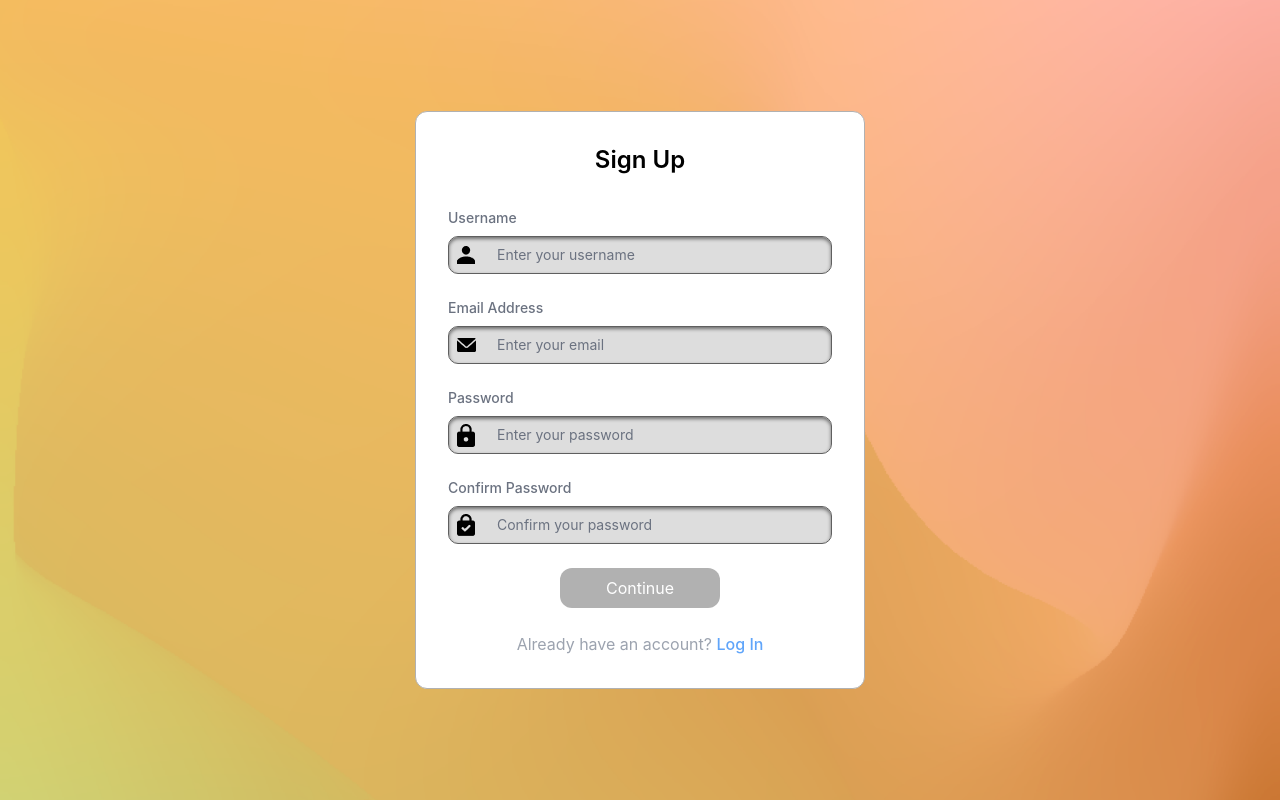
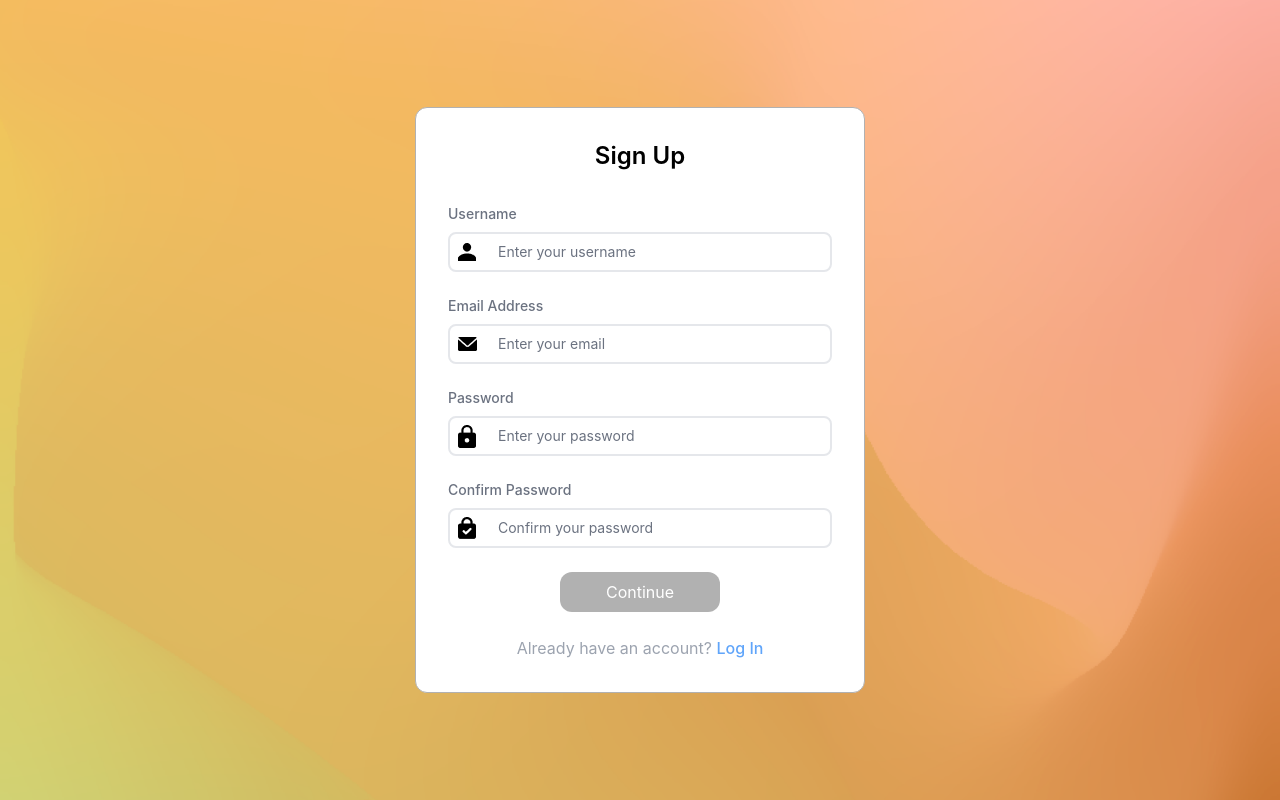
Before and after one commit to naman-sonawane/freely, a React (Vite) app in the folder frontend/: page /signup in a window 1280 px wide. Built offline with nearby package versions, Linux system fonts and the light colour scheme.

Commit message:
fixed some absolutely atrocious styles

```diff
--- a/frontend/src/pages/LandingPage/components/Features.tsx
+++ b/frontend/src/pages/LandingPage/components/Features.tsx
@@ -3,8 +3,6 @@ import React from 'react';
 import LiveIcon from './assets/Live.svg';
 import LearningIcon from './assets/Leaning.svg';
 import RecordIcon from './assets/Record.svg';
-import AnalyticsIcon from './assets/Analytics.svg';
-import LockIcon from './assets/Lock.svg';
 import Elipse from './assets/Elipse-Bottom.svg';
 
 const features = [
@@ -22,16 +20,6 @@ const features = [
     icon: <img src={RecordIcon} alt="Interactive Progression Tree" className="object-contain transition-transform duration-300 hover:scale-105" />,
     title: 'Interactive Progression Tree',
     description: 'Explore and learn new skills with a visual roadmap tailored to your chosen topics.',
-  },
-  {
-    icon: <img src={AnalyticsIcon} alt="Dynamic Quiz Creator" className="object-contain transition-transform duration-300 hover:scale-105" />,
-    title: 'Dynamic Quiz Creator',
-    description: 'Test your knowledge with automatically generated quizzes based on your learning path.',
-  },
-  {
-    icon: <img src={LockIcon} alt="Goal-Oriented Learning" className="object-contain transition-transform duration-300 hover:scale-105" />,
-    title: 'Goal-Oriented Learning',
-    description: 'Align your learning activities with your personal and professional goals, and track your progress.',
   },
 ];
 
--- a/frontend/src/pages/Log In/LogIn.tsx
+++ b/frontend/src/pages/Log In/LogIn.tsx
@@ -55,14 +55,7 @@ const LoginPage: React.FC = () => {
 
                 <div className="mb-6 relative">
                     <h2 className="text-sm text-gray-500 font-medium mb-2">Username or Email</h2>
-                    <div className="input-container flex items-center relative p-2 w-[24rem] rounded-lg text-gray-500 focus-within:text-black focus-within:border-blue-500"
-                        style={{
-                            background: '#DDDDDD',
-                            border: '0.5px solid #5F5F5F',
-                            boxShadow: 'inset 0px 2px 3.8px rgba(0, 0, 0, 0.5)',
-                            borderRadius: '10px',
-                        }}
-                    >
+                    <div className="input-container flex items-center relative p-2 w-[24rem] rounded-lg text-gray-500 focus-within:text-black focus-within:border-blue-500 border-2">
                         <img src={User} alt="User Icon" className="absolute left-2" />
                         <input
                             type="text"
@@ -76,14 +69,7 @@ const LoginPage: React.FC = () => {
 
                 <div className="mb-6 relative">
                     <h2 className="text-sm text-gray-500 font-medium mb-2">Password</h2>
-                    <div className="input-container flex items-center relative p-2 w-[24rem] rounded-lg text-gray-500 focus-within:text-black focus-within:border-blue-500"
-                        style={{
-                            background: '#DDDDDD',
-                            border: '0.5px solid #5F5F5F',
-                            boxShadow: 'inset 0px 2px 3.8px rgba(0, 0, 0, 0.5)',
-                            borderRadius: '10px',
-                        }}
-                    >
+                    <div className="input-container flex items-center relative p-2 w-[24rem] rounded-lg text-gray-500 focus-within:text-black focus-within:border-blue-500 border-2 ">
                         <img src={Password} alt="Password Icon" className="absolute left-2" />
                         <input
                             type="password"
--- a/frontend/src/pages/Sign Up/SignUp.tsx
+++ b/frontend/src/pages/Sign Up/SignUp.tsx
@@ -66,14 +66,7 @@ const SignUpPage: React.FC = () => {
 
                 <div className="mb-6 relative">
                     <h2 className="text-sm text-gray-500 font-medium mb-2">Username</h2>
-                    <div className="input-container flex items-center relative p-2 w-[24rem] rounded-lg text-gray-500 focus-within:text-black focus-within:border-blue-500"
-                        style={{
-                            background: '#DDDDDD',
-                            border: '0.5px solid #5F5F5F',
-                            boxShadow: 'inset 0px 2px 3.8px rgba(0, 0, 0, 0.5)',
-                            borderRadius: '10px',
-                        }}
-                    >
+                    <div className="input-container flex items-center relative p-2 w-[24rem] rounded-lg text-gray-500 focus-within:text-black focus-within:border-blue-500 border-2">
                         <img src={User} alt="User Icon" className="absolute left-2" />
                         <input
                             type="text"
@@ -87,14 +80,7 @@ const SignUpPage: React.FC = () => {
 
                 <div className="mb-6 relative">
                     <h2 className="text-sm text-gray-500 font-medium mb-2">Email Address</h2>
-                    <div className="input-container flex items-center relative p-2 w-[24rem] rounded-lg text-gray-500 focus-within:text-black focus-within:border-blue-500"
-                        style={{
-                            background: '#DDDDDD',
-                            border: '0.5px solid #5F5F5F',
-                            boxShadow: 'inset 0px 2px 3.8px rgba(0, 0, 0, 0.5)',
-                            borderRadius: '10px',
-                        }}
-                    >
+                    <div className="input-container flex items-center relative p-2 w-[24rem] rounded-lg text-gray-500 focus-within:text-black focus-within:border-blue-500 border-2">
                         <img src={Email} alt="Email Icon" className="absolute left-2" />
                         <input
                             type="email"
@@ -108,14 +94,7 @@ const SignUpPage: React.FC = () => {
 
                 <div className="mb-6 relative">
                     <h2 className="text-sm text-gray-500 font-medium mb-2">Password</h2>
-                    <div className="input-container flex items-center relative p-2 w-[24rem] rounded-lg text-gray-500 focus-within:text-black focus-within:border-blue-500"
-                        style={{
-                            background: '#DDDDDD',
-                            border: '0.5px solid #5F5F5F',
-                            boxShadow: 'inset 0px 2px 3.8px rgba(0, 0, 0, 0.5)',
-                            borderRadius: '10px',
-                        }}
-                    >
+                    <div className="input-container flex items-center relative p-2 w-[24rem] rounded-lg text-gray-500 focus-within:text-black focus-within:border-blue-500 border-2">
                         <img src={Password} alt="Password Icon" className="absolute left-2" />
                         <input
                             type="password"
@@ -129,14 +108,7 @@ const SignUpPage: React.FC = () => {
 
                 <div className="mb-6 relative">
                     <h2 className="text-sm text-gray-500 font-medium mb-2">Confirm Password</h2>
-                    <div className="input-container flex items-center relative p-2 w-[24rem] rounded-lg text-gray-500 focus-within:text-black focus-within:border-blue-500"
-                        style={{
-                            background: '#DDDDDD',
-                            border: '0.5px solid #5F5F5F',
-                            boxShadow: 'inset 0px 2px 3.8px rgba(0, 0, 0, 0.5)',
-                            borderRadius: '10px',
-                        }}
-                    >
+                    <div className="input-container flex items-center relative p-2 w-[24rem] rounded-lg text-gray-500 focus-within:text-black focus-within:border-blue-500 border-2">
                         <img src={ConfirmPassword} alt="Confirm Password Icon" className="absolute left-2" />
                         <input
                             type="password"
```
